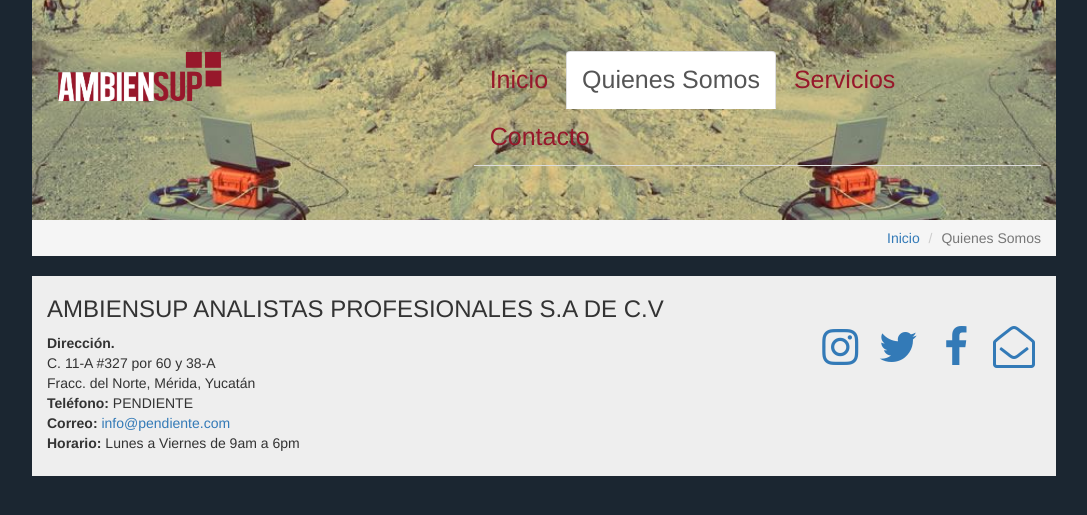
After one commit to esteban1234/ambiensup, a PHP site: page /vistas/nosotros.php in a window 1280 px wide. The commit adds this page. Shown: the top 515 px of the page, without its empty margins (96-1183 px from the left). Run offline with PHP 8.4, Linux system fonts and the light colour scheme.

Commit message:
inicio de nosotros

```diff
--- a/css/estilos.css
+++ b/css/estilos.css
@@ -87,3 +87,10 @@ footer {
     background-color: #EEEEEE;
     height: 200px;
 }
+
+
+/*--------------------------quienes somos--------------*/
+
+.submenu {
+    border-radius: 0px;
+}
--- /dev/null
+++ b/vistas/nosotros.php
@@ -0,0 +1,31 @@
+<!DOCTYPE html>
+<?php include 'encabezado2.php' ?>
+<body>
+	<article class="contenedorpag">
+		<header>
+			<img src="../img/ambiensup.png" alt="AMBIENSUP ANALISTAS PROFESIONALES" class="img-responsive pull-left">
+
+			<div class="col-md-7 pull-right menu">
+				<ul class="nav nav-tabs">
+					<li role="presentation"><a href="../index.php">Inicio</a></li>
+					<li role="presentation" class="active"><a href="nosotros.php">Quienes Somos</a></li>
+					<li role="presentation"><a href="servicios.php">Servicios</a></li>
+					<li role="presentation"><a href="contacto.php">Contacto</a></li>
+				</ul>
+			</div>
+		</header>
+
+		<ul class="breadcrumb text-right submenu">
+		  <li><a href="../index.php">Inicio</a> <span class="divider"></span></li>
+		  <!-- <li><a href="#">Library</a> <span class="divider"></span></li> -->
+		  <li class="active">Quienes Somos</li>
+		</ul>
+
+<?php include 'pie.php' ?>
+
+	</article>
+
+<script src="js/jquery.js"></script>
+<script src="js/bootstrap.js"></script>
+</body>
+</html>
```
Also changed, not shown: index.php (+5 -5 lines).
